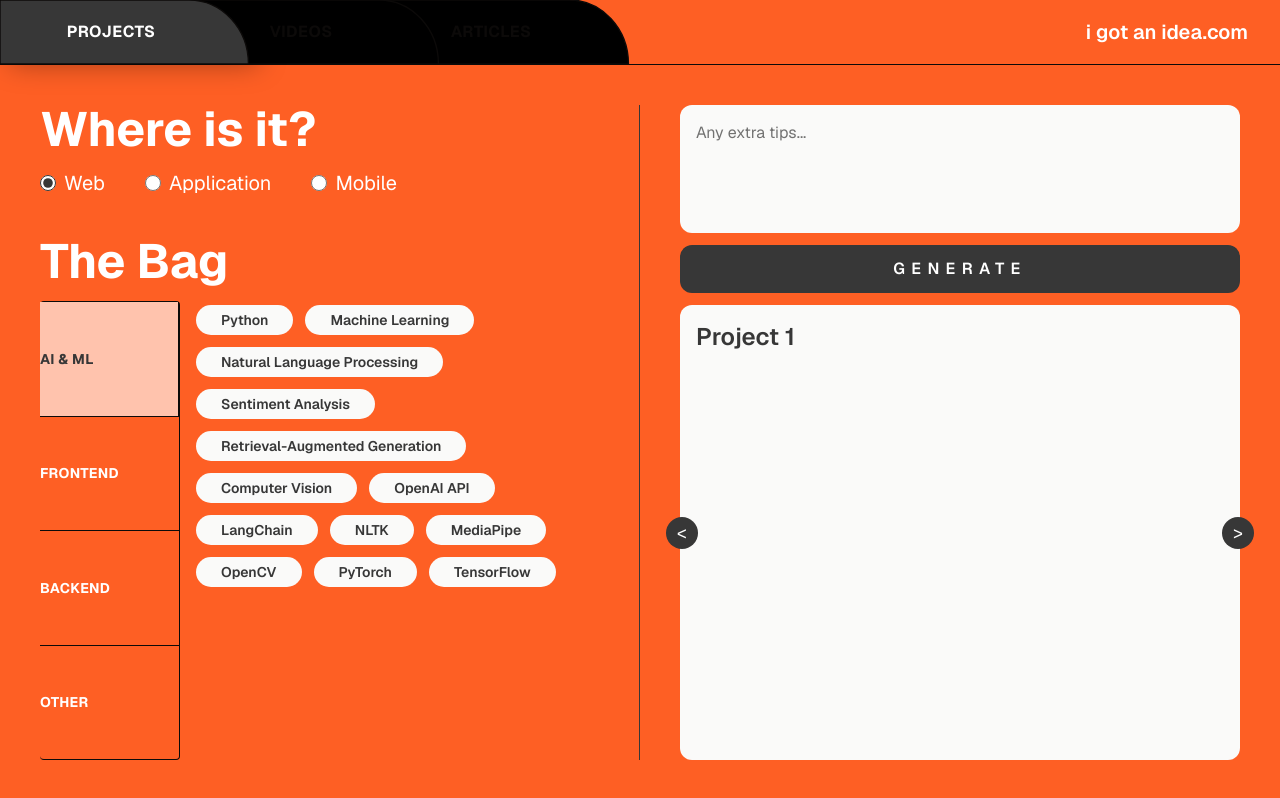
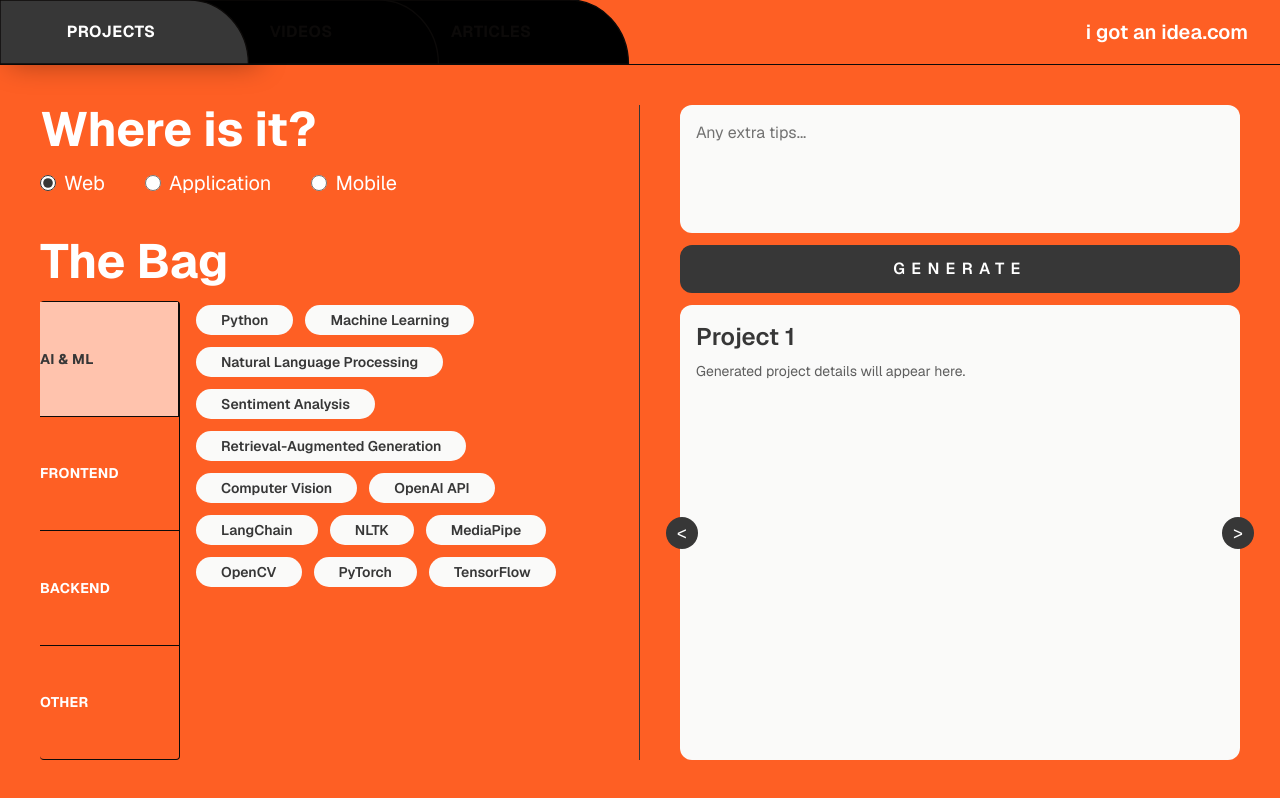
Before and after one commit to zion-pulapakura/i-got-an-idea, a Next.js app in the folder web/: page /projects in a window 1280 px wide. Built offline with nearby package versions, Linux system fonts and the light colour scheme; no server answers.

Commit message:
created basic project carousel

```diff
--- /dev/null
+++ b/web/src/app/projects/components/project-carousel.tsx
@@ -0,0 +1,55 @@
+"use client";
+
+import { useRef } from "react";
+
+const SLIDE_COUNT = 3;
+
+export function ProjectCarousel() {
+  const scrollerRef = useRef<HTMLDivElement>(null);
+
+  const scrollBySlide = (direction: -1 | 1) => {
+    const el = scrollerRef.current;
+    if (!el) return;
+    el.scrollBy({
+      left: direction * el.clientWidth,
+      behavior: "smooth",
+    });
+  };
+
+  return (
+    <div className="relative min-h-0 flex-1 rounded-xl bg-brand-light text-brand-dark">
+      <div
+        ref={scrollerRef}
+        className="flex h-full min-h-[120px] overflow-x-auto scroll-smooth snap-x snap-mandatory [-ms-overflow-style:none] [scrollbar-width:none] [&::-webkit-scrollbar]:hidden"
+      >
+        {Array.from({ length: SLIDE_COUNT }, (_, i) => (
+          <section
+            key={i}
+            className="flex min-h-0 min-w-full shrink-0 snap-center flex-col gap-2 p-4"
+          >
+            <h3 className="text-2xl font-semibold">Project {i + 1}</h3>
+            <p className="text-sm text-brand-dark/80">
+              Generated project details will appear here.
+            </p>
+          </section>
+        ))}
+      </div>
+      <button
+        type="button"
+        aria-label="Previous project"
+        className="absolute top-1/2 left-[-14px] flex h-8 w-8 -translate-y-1/2 items-center justify-center rounded-full bg-brand-dark text-lg text-brand-white"
+        onClick={() => scrollBySlide(-1)}
+      >
+        {"<"}
+      </button>
+      <button
+        type="button"
+        aria-label="Next project"
+        className="absolute top-1/2 right-[-14px] flex h-8 w-8 -translate-y-1/2 items-center justify-center rounded-full bg-brand-dark text-lg text-brand-white"
+        onClick={() => scrollBySlide(1)}
+      >
+        {">"}
+      </button>
+    </div>
+  );
+}
--- a/web/src/app/projects/components/project-ideas-panel.tsx
+++ b/web/src/app/projects/components/project-ideas-panel.tsx
@@ -1,7 +1,9 @@
 "use client";
 
 import { useState } from "react";
+
 import { generateProjects } from "../api/generateProjects";
+import { ProjectCarousel } from "./project-carousel";
 
 export function ProjectIdeasPanel() {
   const [projectTips, setProjectTips] = useState("");
@@ -21,21 +23,7 @@ export function ProjectIdeasPanel() {
       >
         GENERATE
       </button>
-      <div className="relative min-h-0 flex-1 rounded-xl bg-brand-light p-4 text-brand-dark">
-        <h3 className="text-2xl font-semibold">Project 1</h3>
-        <button
-          type="button"
-          className="absolute top-1/2 left-[-14px] flex h-8 w-8 -translate-y-1/2 items-center justify-center rounded-full bg-brand-dark text-lg text-brand-white"
-        >
-          {"<"}
-        </button>
-        <button
-          type="button"
-          className="absolute top-1/2 right-[-14px] flex h-8 w-8 -translate-y-1/2 items-center justify-center rounded-full bg-brand-dark text-lg text-brand-white"
-        >
-          {">"}
-        </button>
-      </div>
+      <ProjectCarousel />
     </aside>
   );
 }
```
Also changed, not shown: 1 other file (tests, documents, lock files or other folders).
